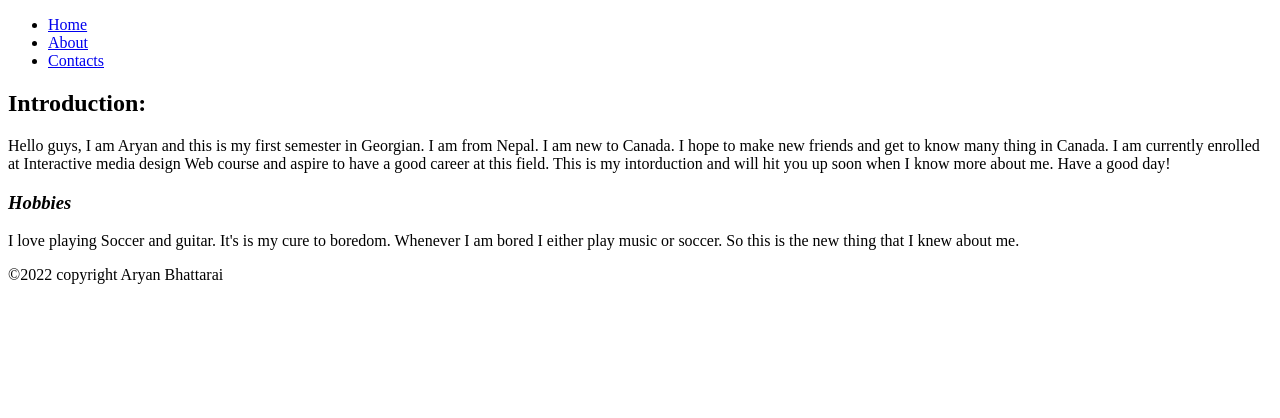
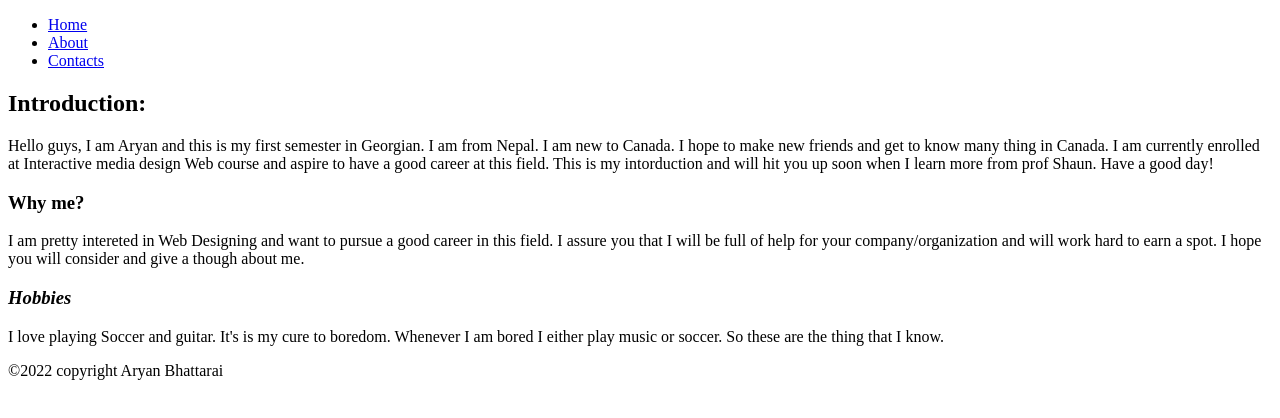
Before and after one commit to AryanB01/Week-3-Assignment, a plain HTML site: page index.html in a window 1280 px wide. Drawn offline with Linux system fonts and the light colour scheme.

Commit message:
final touch given
added  a more serious not why I should be hire and gave some finishing touch

```diff
--- a/index.html
+++ b/index.html
@@ -22,14 +22,16 @@
         from Nepal. I am new to Canada. I hope to make new friends and get to
         know many thing in Canada. I am currently enrolled at Interactive media
         design Web course and aspire to have a good career at this field. This
-        is my intorduction and will hit you up soon when I know more about me.
+        is my intorduction and will hit you up soon when I learn more from prof Shaun.
         Have a good day!
       </p>
+      <h3>Why me?</h3>
+      <p>I am pretty intereted in Web Designing and want to pursue a good career in this field. I assure you that I will be full of help for your company/organization and will work hard to earn a spot. I hope you will consider and give a though about me.</p>
       <h3><i>Hobbies</i></h3>
       <p>
         I love playing Soccer and guitar. It's is my cure to boredom. Whenever I
-        am bored I either play music or soccer. So this is the new thing that I
-        knew about me.
+        am bored I either play music or soccer. So these are the thing that I
+        know.
       </p>
     </section>
     <footer>&copy;2022 copyright Aryan Bhattarai</footer>
```
